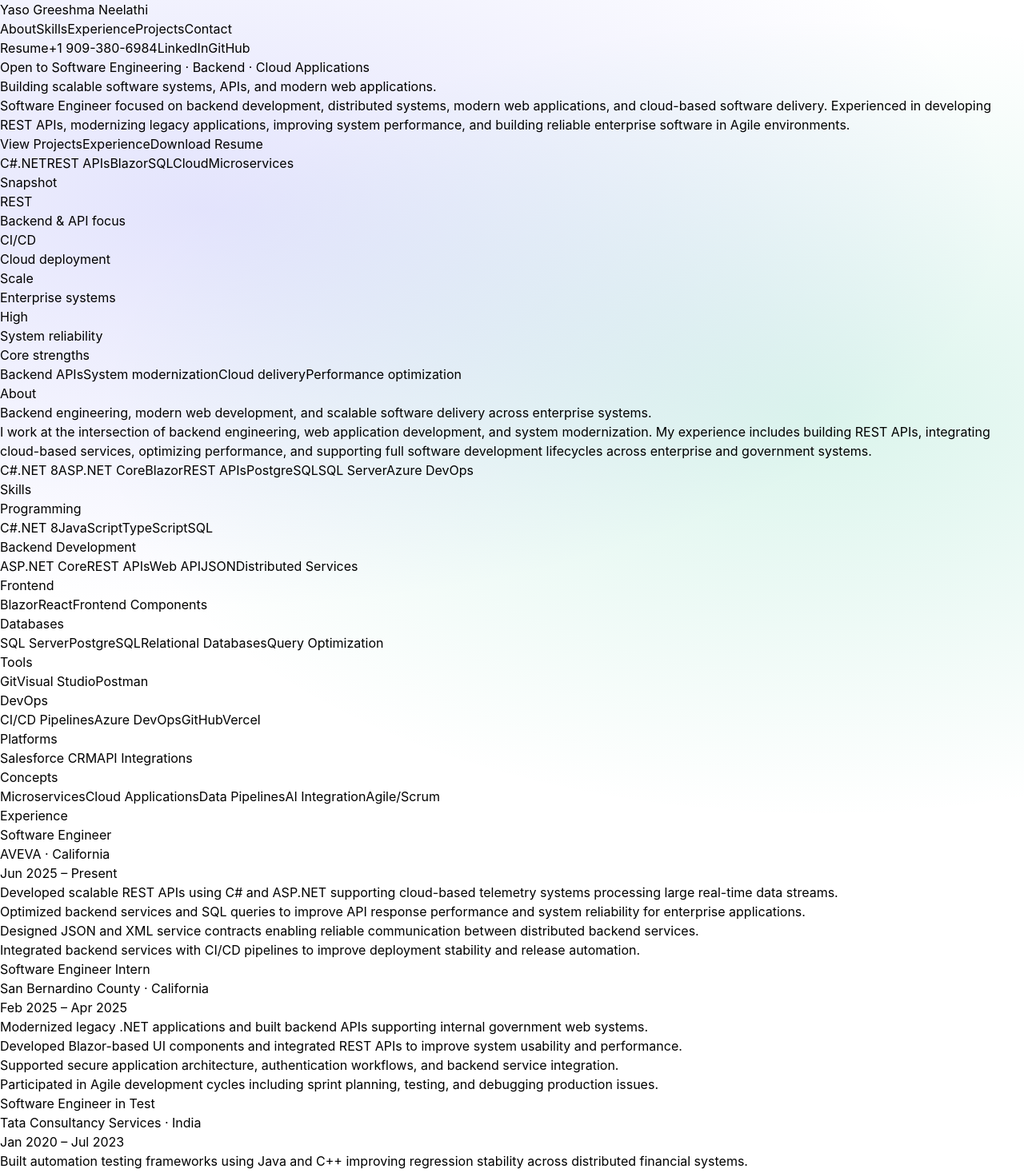
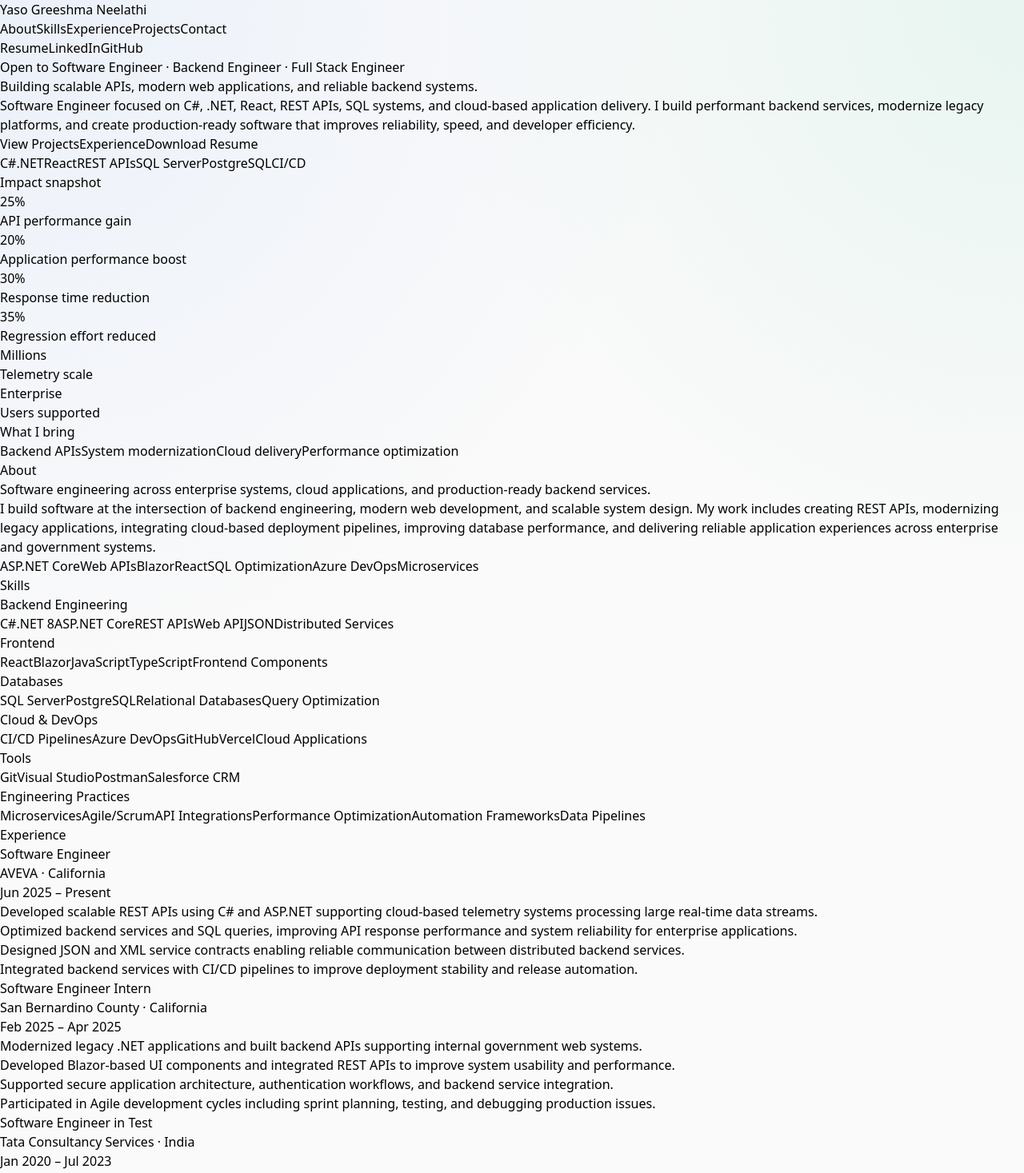
Before and after one commit to greeshmaneelathi/yasogreeshma-portfolio, a React (Vite) app: page / in a window 1280 px wide. Shown: the top 1467 px of the page at 80% size. Built offline with nearby package versions, Linux system fonts and the light colour scheme.

Commit message:
Upgrade portfolio for software engineer profile

```diff
--- a/index.html
+++ b/index.html
@@ -1,7 +1,7 @@
 <!doctype html>
 <html lang="en">
   <head>
-   <title>Yaso Greeshma Neelathi | Software Engineer</title>
+ <title>Yaso Greeshma Neelathi | Software Engineer</title>
 <meta
   name="description"
   content="Software Engineer portfolio featuring backend systems, REST APIs, cloud applications, scalable web development, and engineering projects."
--- a/src/App.jsx
+++ b/src/App.jsx
@@ -6,28 +6,54 @@ const links = {
   phone: "tel:+19093806984",
   linkedin: "https://www.linkedin.com/in/yaso-greeshma-n-33783414b/",
   github: "https://github.com/greeshmaneelathi",
-  resume: "https://drive.google.com/drive/folders/1jqEcLyQIuGoiGt4lcVi0YPvvVxcq41iG",
+  resume: "https://drive.google.com/file/d/1HBSDaoyU5EG6Ho7jmzlGSlHqCI4FcJmd/view?usp=sharing",
   portfolioLive: "https://yasogreeshma-portfolio.vercel.app",
   portfolioCode: "https://github.com/greeshmaneelathi/yasogreeshma-portfolio",
-  mathKidsCode: "https://github.com/greeshmaneelathi", // replace with exact repo if available
+  mathKidsCode: "https://github.com/greeshmaneelathi", // replace if you have the exact repo
 };
 
 const stats = [
-  { label: "Backend & API focus", value: "REST" },
-  { label: "Cloud deployment", value: "CI/CD" },
-  { label: "Enterprise systems", value: "Scale" },
-  { label: "System reliability", value: "High" },
+  { label: "API performance gain", value: "25%" },
+  { label: "Application performance boost", value: "20%" },
+  { label: "Response time reduction", value: "30%" },
+  { label: "Regression effort reduced", value: "35%" },
+  { label: "Telemetry scale", value: "Millions" },
+  { label: "Users supported", value: "Enterprise" },
 ];
 
 const skills = {
-  Programming: ["C#", ".NET 8", "JavaScript", "TypeScript", "SQL"],
-  "Backend Development": ["ASP.NET Core", "REST APIs", "Web API", "JSON", "Distributed Services"],
-  Frontend: ["Blazor", "React", "Frontend Components"],
-  Databases: ["SQL Server", "PostgreSQL", "Relational Databases", "Query Optimization"],
-  Tools: ["Git", "Visual Studio", "Postman"],
-  DevOps: ["CI/CD Pipelines", "Azure DevOps", "GitHub", "Vercel"],
-  Platforms: ["Salesforce CRM", "API Integrations"],
-  Concepts: ["Microservices", "Cloud Applications", "Data Pipelines", "AI Integration", "Agile/Scrum"],
+  "Backend Engineering": [
+    "C#",
+    ".NET 8",
+    "ASP.NET Core",
+    "REST APIs",
+    "Web API",
+    "JSON",
+    "Distributed Services",
+  ],
+  Frontend: ["React", "Blazor", "JavaScript", "TypeScript", "Frontend Components"],
+  Databases: [
+    "SQL Server",
+    "PostgreSQL",
+    "Relational Databases",
+    "Query Optimization",
+  ],
+  "Cloud & DevOps": [
+    "CI/CD Pipelines",
+    "Azure DevOps",
+    "GitHub",
+    "Vercel",
+    "Cloud Applications",
+  ],
+  Tools: ["Git", "Visual Studio", "Postman", "Salesforce CRM"],
+  "Engineering Practices": [
+    "Microservices",
+    "Agile/Scrum",
+    "API Integrations",
+    "Performance Optimization",
+    "Automation Frameworks",
+    "Data Pipelines",
+  ],
 };
 
 const experience = [
@@ -38,7 +64,7 @@ const experience = [
     dates: "Jun 2025 – Present",
     highlights: [
       "Developed scalable REST APIs using C# and ASP.NET supporting cloud-based telemetry systems processing large real-time data streams.",
-      "Optimized backend services and SQL queries to improve API response performance and system reliability for enterprise applications.",
+      "Optimized backend services and SQL queries, improving API response performance and system reliability for enterprise applications.",
       "Designed JSON and XML service contracts enabling reliable communication between distributed backend services.",
       "Integrated backend services with CI/CD pipelines to improve deployment stability and release automation.",
     ],
@@ -104,6 +130,16 @@ const projects = [
       "Developed machine learning models to predict hospital readmission risks using healthcare datasets.",
       "Built REST APIs to integrate machine learning predictions into backend systems for real-time prediction access.",
       "Evaluated model performance using statistical metrics and AI-driven analytics techniques.",
+    ],
+  },
+  {
+    title: "Enterprise Learning Management Platform",
+    org: "Jawaharlal Nehru Technological University Kakinada",
+    tags: ["Java", "AWS EC2", "Distributed Systems", "Data Pipelines"],
+    bullets: [
+      "Designed scalable backend services supporting global access and distributed usage patterns.",
+      "Implemented asynchronous data pipelines and optimized backend workflows for reliable content delivery.",
+      "Improved performance and data handling across platform services using scalable architecture patterns.",
     ],
   },
   {
@@ -196,13 +232,6 @@ export default function App() {
             </a>
 
             <a
-              href={links.phone}
-              className="hidden rounded-xl border border-neutral-200 bg-white px-3 py-2 text-sm font-medium text-neutral-800 shadow-sm hover:bg-neutral-50 md:inline-flex transition-transform duration-200 hover:-translate-y-0.5"
-            >
-              +1 909-380-6984
-            </a>
-
-            <a
               href={links.linkedin}
               target="_blank"
               rel="noreferrer"
@@ -234,7 +263,7 @@ export default function App() {
               className="inline-flex items-center gap-2 rounded-full border border-neutral-200 bg-white px-3 py-1 text-sm text-neutral-700 shadow-sm"
             >
               <span className="h-2 w-2 rounded-full bg-emerald-500" />
-              Open to Software Engineering · Backend · Cloud Applications
+              Open to Software Engineer · Backend Engineer · Full Stack Engineer
             </motion.div>
 
             <motion.h1
@@ -243,7 +272,7 @@ export default function App() {
               transition={{ duration: 0.6, delay: 0.08 }}
               className="mt-5 text-4xl font-bold tracking-tight md:text-6xl"
             >
-              Building scalable software systems, APIs, and modern web applications.
+              Building scalable APIs, modern web applications, and reliable backend systems.
             </motion.h1>
 
             <motion.p
@@ -252,8 +281,8 @@ export default function App() {
               transition={{ duration: 0.6, delay: 0.2 }}
               className="mt-5 max-w-2xl text-lg leading-relaxed text-neutral-600"
             >
-              Software Engineer focused on backend development, distributed systems, modern web applications, and cloud-based software delivery.
-              Experienced in developing REST APIs, modernizing legacy applications, improving system performance, and building reliable enterprise software in Agile environments.
+              Software Engineer focused on C#, .NET, React, REST APIs, SQL systems, and cloud-based application delivery.
+              I build performant backend services, modernize legacy platforms, and create production-ready software that improves reliability, speed, and developer efficiency.
             </motion.p>
 
             <motion.div
@@ -292,7 +321,7 @@ export default function App() {
               transition={{ duration: 0.55, delay: 0.48 }}
               className="mt-6 flex flex-wrap gap-2"
             >
-              {["C#", ".NET", "REST APIs", "Blazor", "SQL", "Cloud", "Microservices"].map((item) => (
+              {["C#", ".NET", "React", "REST APIs", "SQL Server", "PostgreSQL", "CI/CD"].map((item) => (
                 <Pill key={item}>{item}</Pill>
               ))}
             </motion.div>
@@ -305,7 +334,7 @@ export default function App() {
               transition={{ duration: 0.65, delay: 0.18 }}
               className="rounded-3xl border border-neutral-200 bg-white p-6 shadow-sm"
             >
-              <h3 className="text-base font-semibold">Snapshot</h3>
+              <h3 className="text-base font-semibold">Impact snapshot</h3>
 
               <div className="mt-4 grid grid-cols-2 gap-3">
                 {stats.map((stat) => (
@@ -322,7 +351,7 @@ export default function App() {
               </div>
 
               <div className="mt-5 rounded-2xl bg-neutral-900 p-4 text-white">
-                <div className="text-sm font-semibold">Core strengths</div>
+                <div className="text-sm font-semibold">What I bring</div>
                 <div className="mt-2 flex flex-wrap gap-2 text-sm">
                   <span className="rounded-full bg-white/10 px-3 py-1">Backend APIs</span>
                   <span className="rounded-full bg-white/10 px-3 py-1">System modernization</span>
@@ -338,7 +367,7 @@ export default function App() {
           <Section
             id="about"
             title="About"
-            subtitle="Backend engineering, modern web development, and scalable software delivery across enterprise systems."
+            subtitle="Software engineering across enterprise systems, cloud applications, and production-ready backend services."
           >
             <motion.div
               initial={{ opacity: 0, y: 18 }}
@@ -348,19 +377,19 @@ export default function App() {
               className="rounded-3xl border border-neutral-200 bg-white p-6 shadow-sm"
             >
               <p className="leading-relaxed text-neutral-700">
-                I work at the intersection of backend engineering, web application development, and system modernization.
-                My experience includes building REST APIs, integrating cloud-based services, optimizing performance, and supporting full software development lifecycles across enterprise and government systems.
+                I build software at the intersection of backend engineering, modern web development, and scalable system design.
+                My work includes creating REST APIs, modernizing legacy applications, integrating cloud-based deployment pipelines,
+                improving database performance, and delivering reliable application experiences across enterprise and government systems.
               </p>
 
               <div className="mt-4 flex flex-wrap gap-2">
-                <Pill>C#</Pill>
-                <Pill>.NET 8</Pill>
                 <Pill>ASP.NET Core</Pill>
+                <Pill>Web APIs</Pill>
                 <Pill>Blazor</Pill>
-                <Pill>REST APIs</Pill>
-                <Pill>PostgreSQL</Pill>
-                <Pill>SQL Server</Pill>
+                <Pill>React</Pill>
+                <Pill>SQL Optimization</Pill>
                 <Pill>Azure DevOps</Pill>
+                <Pill>Microservices</Pill>
               </div>
             </motion.div>
           </Section>
@@ -472,7 +501,7 @@ export default function App() {
           <Section
             id="contact"
             title="Contact"
-            subtitle="Open to discussing software engineering opportunities, backend systems development, and scalable platform engineering."
+            subtitle="Open to software engineering opportunities across backend systems, full-stack applications, and cloud-native platforms."
           >
             <motion.div
               initial={{ opacity: 0, y: 18 }}
@@ -516,7 +545,7 @@ export default function App() {
               <div className="mt-6 rounded-2xl bg-neutral-900 p-5 text-white">
                 <div className="text-sm font-semibold">Current focus</div>
                 <p className="mt-2 text-sm leading-relaxed text-white/90">
-                  Interested in software engineering opportunities focused on backend systems, APIs, cloud-based platforms, and modern application development.
+                  Building production-ready software with strong foundations in backend APIs, cloud deployment, modern frontend integration, and performance-aware engineering.
                 </p>
               </div>
             </motion.div>
--- a/src/index.css
+++ b/src/index.css
@@ -2,8 +2,8 @@
 @tailwind components;
 @tailwind utilities;
 body {
-  background: radial-gradient(1000px 500px at 20% 10%, rgba(99,102,241,0.18), transparent),
-              radial-gradient(900px 500px at 80% 20%, rgba(16,185,129,0.15), transparent),
-              #ffffff;
+  background:
+    radial-gradient(circle at top left, rgba(59, 130, 246, 0.08), transparent 28%),
+    radial-gradient(circle at top right, rgba(16, 185, 129, 0.08), transparent 24%),
+    #fafafa;
 }
-* { font-family: Inter, system-ui, -apple-system, Segoe UI, Roboto, Arial, sans-serif; }
```
